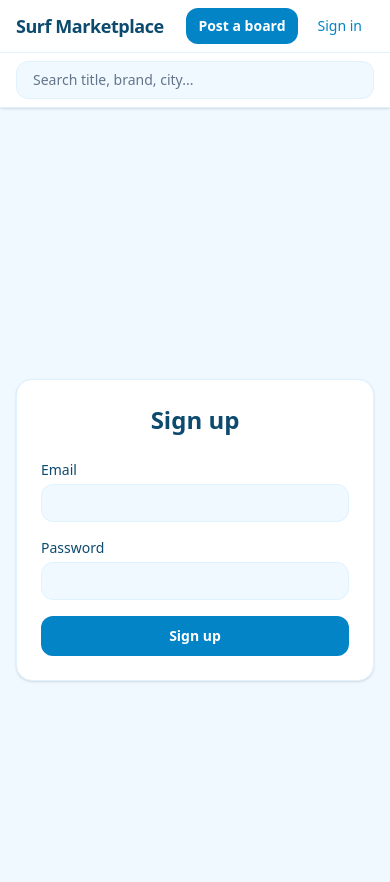
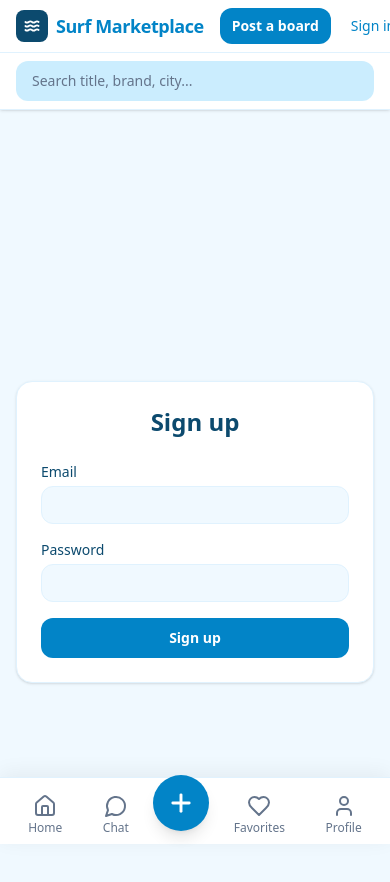
Before and after one commit to shalevmarom-debug/surf-marketplace, a Next.js app: page /sign-up in a window 390 px wide. Shown: the top 882 px of the page. Built offline with nearby package versions, Linux system fonts and the light colour scheme; no server answers.

Commit message:
Design update: header, listing cards, bottom nav

```diff
--- a/app/globals.css
+++ b/app/globals.css
@@ -9,6 +9,7 @@
   --surf-card: #ffffff;
   --surf-border: #e0f2fe;
   --surf-muted-text: #64748b;
+  --surf-price-pill: #0c4a6e;
 }
 
 @theme inline {
--- a/app/layout.tsx
+++ b/app/layout.tsx
@@ -3,6 +3,7 @@ import { Suspense } from "react";
 import { Geist, Geist_Mono } from "next/font/google";
 import "./globals.css";
 import Header from "@/components/Header";
+import { BottomNav } from "@/components/BottomNav";
 import { APP_NAME } from "@/lib/constants";
 
 const geistSans = Geist({
@@ -28,12 +29,13 @@ export default function RootLayout({
   return (
     <html lang="en">
       <body
-        className={`${geistSans.variable} ${geistMono.variable} antialiased bg-[var(--background)]`}
+        className={`${geistSans.variable} ${geistMono.variable} antialiased bg-[var(--background)] pb-20 md:pb-0`}
       >
         <Suspense fallback={<header className="sticky top-0 z-50 border-b border-[var(--surf-border)] bg-[var(--surf-card)] shadow-sm h-14" />}>
           <Header />
         </Suspense>
         {children}
+        <BottomNav />
       </body>
     </html>
   );
--- /dev/null
+++ b/components/BottomNav.tsx
@@ -0,0 +1,52 @@
+"use client";
+
+import Link from "next/link";
+import { usePathname } from "next/navigation";
+import { Home, MessageCircle, Plus, Heart, User } from "lucide-react";
+
+export function BottomNav() {
+  const pathname = usePathname();
+  return (
+    <nav
+      className="fixed bottom-0 left-0 right-0 z-40 flex items-center justify-around border-t border-[var(--surf-border)] bg-[var(--surf-card)]/95 px-2 pb-[env(safe-area-inset-bottom)] pt-2 shadow-[0_-4px_20px_rgba(0,0,0,0.06)] backdrop-blur-sm md:hidden"
+      aria-label="Main navigation"
+    >
+      <Link
+        href="/"
+        className={`flex flex-col items-center gap-0.5 rounded-lg px-4 py-2 ${pathname === "/" ? "text-[var(--surf-primary)]" : "text-[var(--surf-muted-text)] hover:text-[var(--foreground)]"}`}
+        aria-current={pathname === "/" ? "page" : undefined}
+      >
+        <Home className="h-6 w-6" strokeWidth={2} />
+        <span className="text-xs font-medium">Home</span>
+      </Link>
+      <Link
+        href="#"
+        className="relative flex flex-col items-center gap-0.5 rounded-lg px-4 py-2 text-[var(--surf-muted-text)] hover:text-[var(--foreground)]"
+      >
+        <MessageCircle className="h-6 w-6" strokeWidth={2} />
+        <span className="text-xs font-medium">Chat</span>
+      </Link>
+      <Link
+        href="/new-listing"
+        className="-mt-6 flex h-14 w-14 flex-shrink-0 items-center justify-center rounded-full bg-[var(--surf-primary)] text-white shadow-lg hover:bg-[var(--surf-primary-hover)]"
+        aria-label="Post a board"
+      >
+        <Plus className="h-7 w-7" strokeWidth={2.5} />
+      </Link>
+      <Link
+        href="#"
+        className="flex flex-col items-center gap-0.5 rounded-lg px-4 py-2 text-[var(--surf-muted-text)] hover:text-[var(--foreground)]"
+      >
+        <Heart className="h-6 w-6" strokeWidth={2} />
+        <span className="text-xs font-medium">Favorites</span>
+      </Link>
+      <Link
+        href="/my-listings"
+        className="flex flex-col items-center gap-0.5 rounded-lg px-4 py-2 text-[var(--surf-muted-text)] hover:text-[var(--foreground)]"
+      >
+        <User className="h-6 w-6" strokeWidth={2} />
+        <span className="text-xs font-medium">Profile</span>
+      </Link>
+    </nav>
+  );
+}
--- a/components/Header.tsx
+++ b/components/Header.tsx
@@ -5,6 +5,7 @@ import Link from "next/link";
 import { useSearchParams } from "next/navigation";
 import { supabase } from "@/lib/supabaseClient";
 import { APP_NAME } from "@/lib/constants";
+import { Waves } from "lucide-react";
 
 type UserInfo = { email: string | null } | null;
 
@@ -49,13 +50,18 @@ export default function Header() {
 
   return (
     <header ref={headerRef} className="sticky top-0 z-50 border-b border-[var(--surf-border)] bg-[var(--surf-card)] shadow-sm">
-      {/* Row 1: logo + Post a board (mobile compact) */}
+      {/* Row 1: logo + icon + Post a board (mobile compact) */}
       <div className="mx-auto flex max-w-7xl items-center justify-between gap-4 px-4 py-2 sm:py-3">
         <Link
           href="/"
-          className="shrink-0 text-lg font-bold tracking-tight text-[var(--foreground)] hover:opacity-90 sm:text-xl"
+          className="flex shrink-0 items-center gap-2 text-[var(--surf-primary)] hover:opacity-90 sm:gap-2.5"
         >
-          {APP_NAME}
+          <span className="flex h-8 w-8 items-center justify-center rounded-lg bg-[var(--foreground)] text-white sm:h-9 sm:w-9">
+            <Waves className="h-4 w-4 sm:h-5 sm:w-5" strokeWidth={2.5} />
+          </span>
+          <span className="text-lg font-bold tracking-tight text-[var(--surf-primary)] sm:text-xl sm:text-[var(--foreground)]">
+            {APP_NAME}
+          </span>
         </Link>
 
         <form action="/" method="GET" className="hidden flex-1 max-w-xl mx-auto sm:block">
@@ -65,7 +71,7 @@ export default function Header() {
             value={searchQ}
             onChange={(e) => setSearchQ(e.target.value)}
             placeholder="Search title, brand, city..."
-            className="w-full rounded-xl border border-[var(--surf-border)] bg-[var(--background)] px-4 py-2.5 text-sm placeholder:text-[var(--surf-muted-text)] focus:border-[var(--surf-primary)] focus:outline-none focus:ring-2 focus:ring-[var(--surf-primary)]/20"
+            className="w-full rounded-xl border border-[var(--surf-border)] bg-[var(--surf-muted)]/30 px-4 py-2.5 text-sm placeholder:text-[var(--surf-muted-text)] focus:border-[var(--surf-primary)] focus:bg-[var(--surf-muted)]/40 focus:outline-none focus:ring-2 focus:ring-[var(--surf-primary)]/20"
           />
         </form>
 
@@ -103,8 +109,8 @@ export default function Header() {
           )}
         </div>
       </div>
-      {/* Row 2: full-width search (mobile only) */}
-      <div className="border-t border-[var(--surf-border)] px-4 py-2 sm:hidden">
+      {/* Row 2: full-width search (mobile only) - light blue background */}
+      <div className="border-t border-[var(--surf-border)] bg-[var(--surf-card)] px-4 py-2 sm:hidden">
         <form action="/" method="GET">
           <input
             type="search"
@@ -112,7 +118,7 @@ export default function Header() {
             value={searchQ}
             onChange={(e) => setSearchQ(e.target.value)}
             placeholder="Search title, brand, city..."
-            className="w-full rounded-xl border border-[var(--surf-border)] bg-[var(--background)] px-4 py-2 text-sm placeholder:text-[var(--surf-muted-text)] focus:border-[var(--surf-primary)] focus:outline-none"
+            className="w-full rounded-xl border-0 bg-[var(--surf-muted)]/40 px-4 py-2.5 text-sm placeholder:text-[var(--surf-muted-text)] focus:bg-[var(--surf-muted)]/50 focus:outline-none focus:ring-2 focus:ring-[var(--surf-primary)]/30"
           />
         </form>
       </div>
```
Also changed, not shown: components/ListingCard.tsx (+51 -35 lines).
